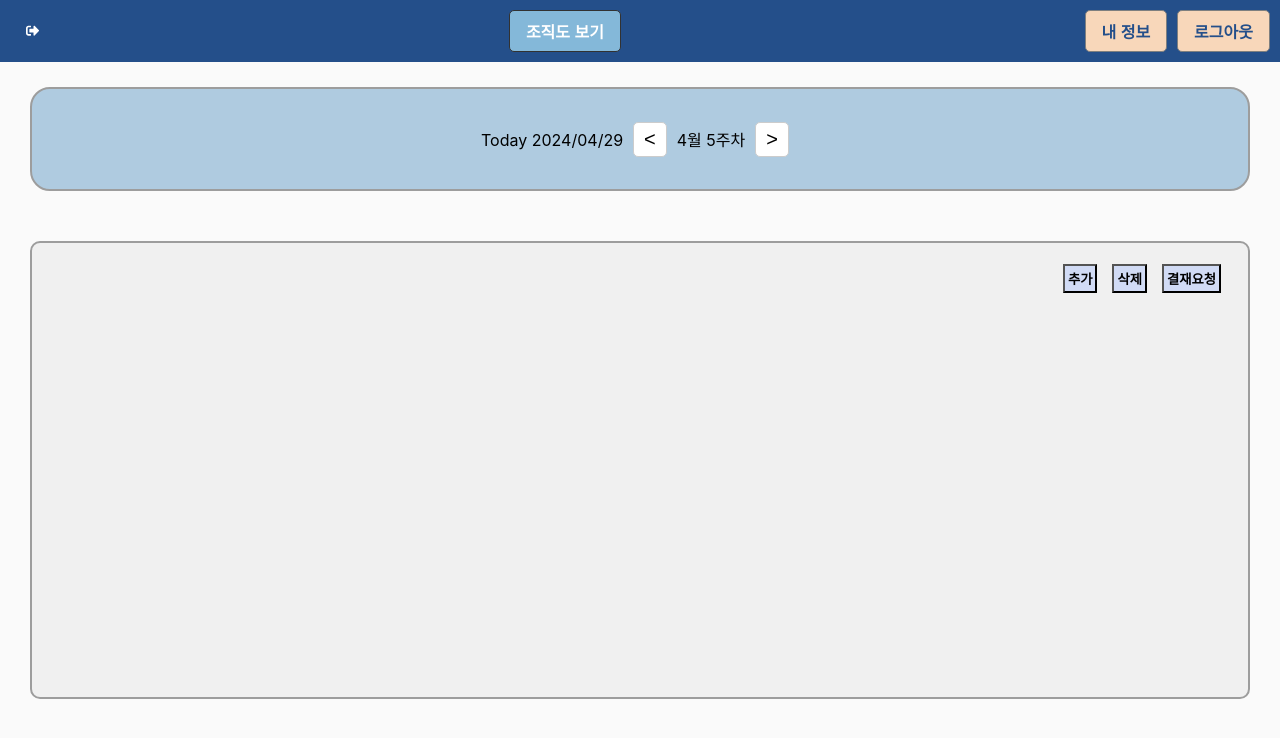
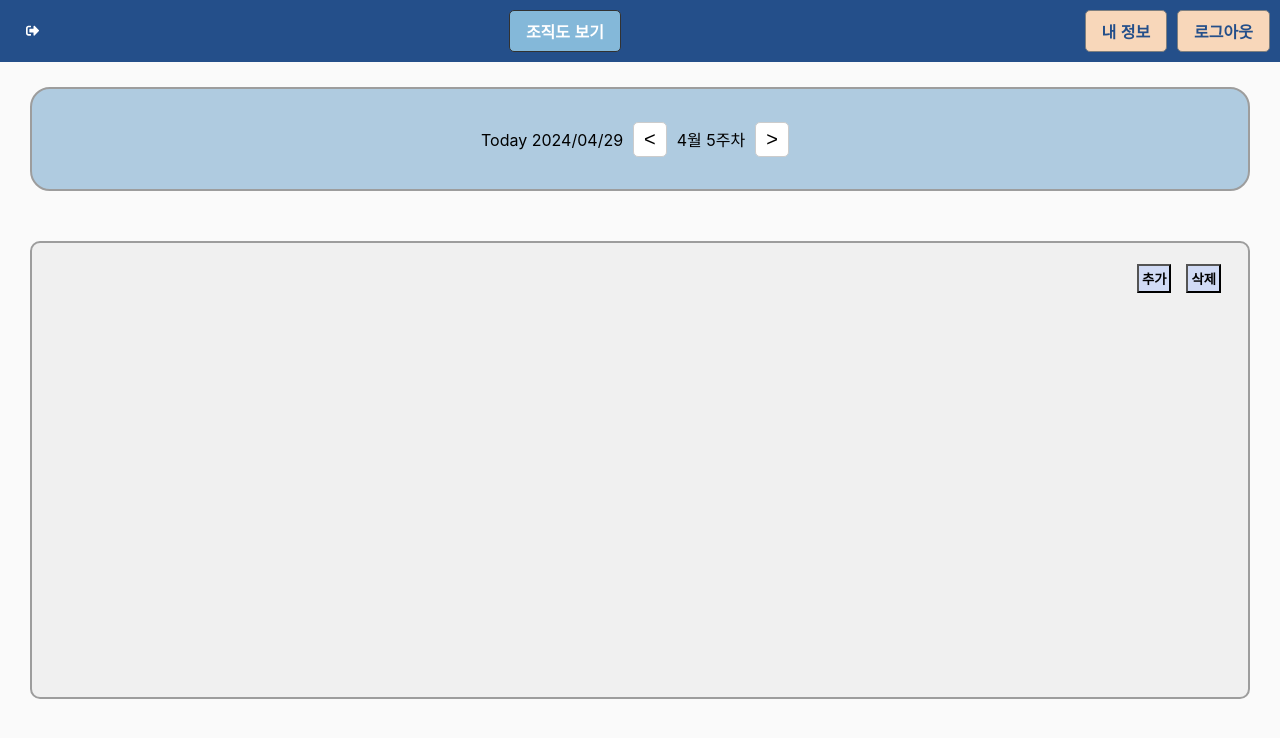
Before and after one commit to CSID-DGU/2024-1-SCS4031-01-sososo-3, a React (Create React App) app in the folder frontend/: page / in a window 1280 px wide. Shown: the top 738 px of the page. Built offline with nearby package versions, Linux system fonts and the light colour scheme.

Commit message:
[PSJ]del_결재요청

```diff
--- a/frontend/src/pages/main/TaskList.js
+++ b/frontend/src/pages/main/TaskList.js
@@ -32,7 +32,6 @@ const TaskList = () => {
       <div className="button-container">
         <button className="add-button" onClick={openForm}>추가</button>
         <button className="delete-button" onClick={handleDeleteTask}>삭제</button>
-        <button className="request-button">결재요청</button>
       </div>
       {isFormOpen && (
         <div className="mini-page">
```
